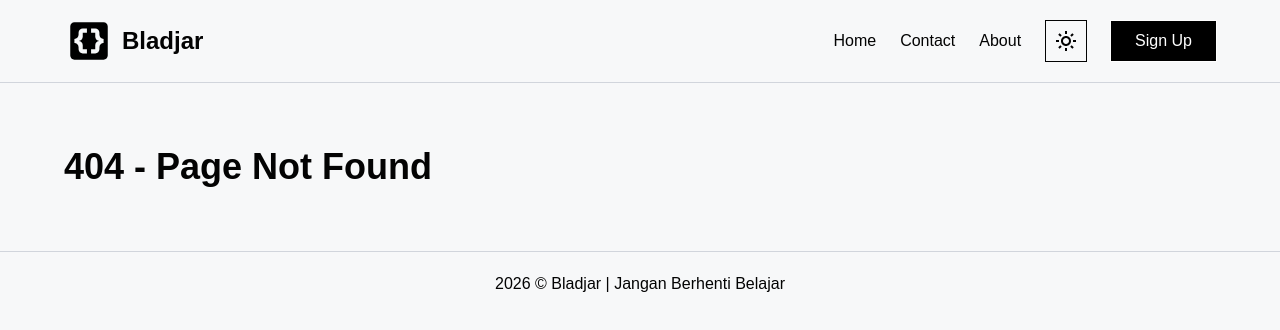
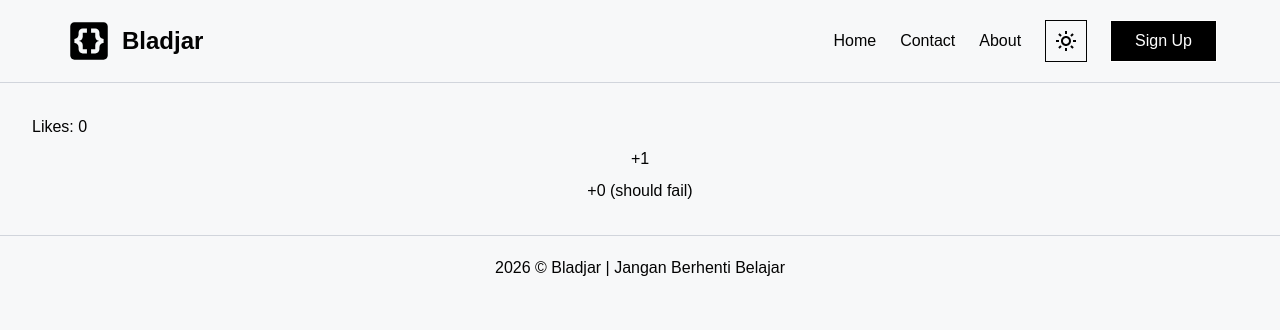
Before and after one commit to sundeeseeyou/lessons, a Next.js app in the folder next-lesson/: page /15-route-handlers in a window 1280 px wide. Before the commit this address had no page. Shown: the top 330 px of the page. Built offline with nearby package versions, Linux system fonts and the light colour scheme; a web font is replaced by a local one.

Commit message:
trial to implement route-handler

```diff
--- /dev/null
+++ b/next-lesson/src/app/15-route-handlers/example/LikeButton.tsx
@@ -0,0 +1,42 @@
+// src/app/15-route-handlers/example/LikeButton.tsx
+"use client";
+
+import { useState, useEffect } from "react";
+
+export default function LikeButton() {
+  const [likes, setLikes] = useState(0);
+  const [error, setError] = useState("");
+
+  // load the current number once, when the component appears
+  useEffect(() => {
+    fetch("/api/likes")
+      .then((res) => res.json())
+      .then((data) => setLikes(data.likes));
+  }, []);
+
+  async function sendLike(amount: number) {
+    const res = await fetch("/api/likes", {
+      method: "POST",
+      headers: { "Content-Type": "application/json" },
+      body: JSON.stringify({ amount }),
+    });
+    const data = await res.json();
+
+    if (!res.ok) {
+      setError(data.error); // 400: show the API's message
+      return;
+    }
+
+    setError("");
+    setLikes(data.likes); // 200: show the new number
+  }
+
+  return (
+    <div className="flex flex-col gap-2 p-8">
+      <p>Likes: {likes}</p>
+      <button onClick={() => sendLike(1)}>+1</button>
+      <button onClick={() => sendLike(0)}>+0 (should fail)</button>
+      {error && <p className="text-red-600">{error}</p>}
+    </div>
+  );
+}
--- /dev/null
+++ b/next-lesson/src/app/15-route-handlers/page.tsx
@@ -0,0 +1,6 @@
+// src/app/15-route-handlers/example/page.tsx
+import LikeButton from "./example/LikeButton";
+
+export default function LikesExample() {
+  return <LikeButton />;
+}
--- /dev/null
+++ b/next-lesson/src/app/api/likes/route.ts
@@ -0,0 +1,24 @@
+// src/app/api/likes/route.ts
+import { connection } from "next/server";
+
+let likes = 0; // lives in server memory, resets when the dev server restarts
+
+export async function GET() {
+  await connection(); // answer fresh every time, don't pre-build
+  return Response.json({ likes });
+}
+
+export async function POST(request: Request) {
+  const body = await request.json(); // read what the client sent
+  const amount = Number(body.amount);
+
+  if (!amount || amount < 1) {
+    return Response.json(
+      { error: "amount must be 1 or more" },
+      { status: 400 },
+    );
+  }
+
+  likes += amount;
+  return Response.json({ likes });
+}
```
